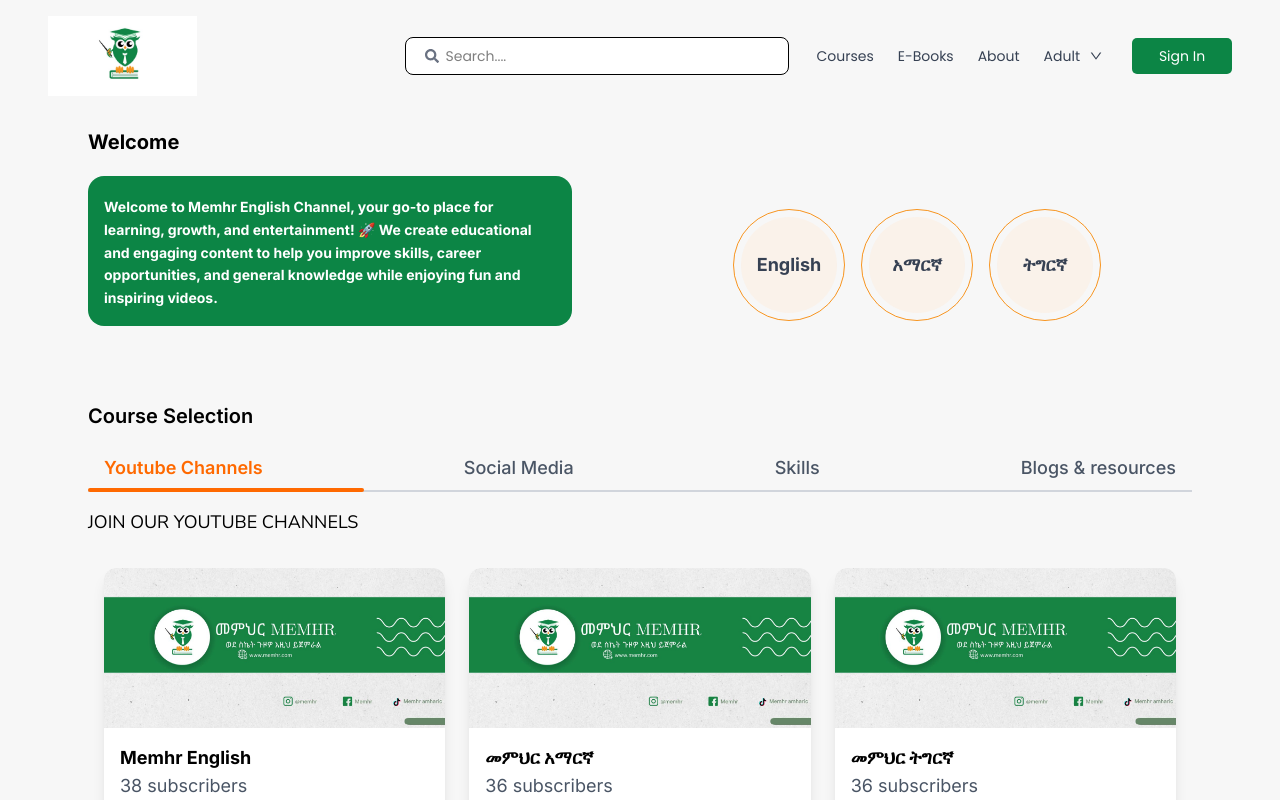
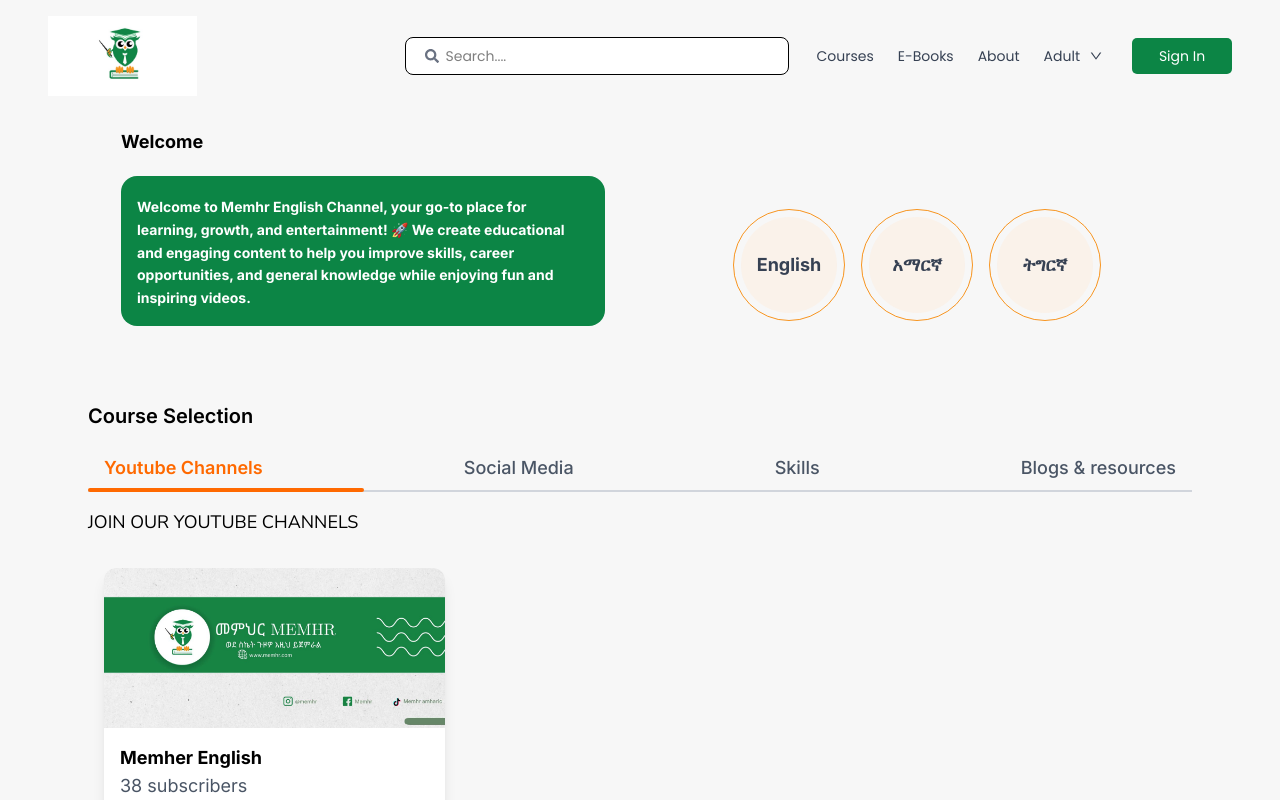
Before and after one commit to tsizion/memhr, a React (Vite) app: page / in a window 1280 px wide. Shown: the top 800 px of the page. Built offline with nearby package versions, Linux system fonts and the light colour scheme.

Commit message:
spelling

```diff
--- a/src/Components/LandingPage/Intro.jsx
+++ b/src/Components/LandingPage/Intro.jsx
@@ -4,11 +4,11 @@
 
 const Intro = () => {
   return (
-    <div className="flex gap-1 h-auto justify-center items-center">
-      <div className="w-1/2 text-white text-xl font-bold">
+    <div className="flex gap-1 h-auto justify-center items-stretch">
+      <div className="w-1/2 text-white text-xl font-bold flex items-center justify-center">
         <Welcome />
       </div>
-      <div className="w-1/2 md:mt-14 flex items-start justify-center text-white font-bold">
+      <div className="w-1/2 md:mt-14 flex items-center justify-center text-white font-bold">
         <LanguageCirclesContainer />
       </div>
     </div>
--- a/src/Components/LandingPage/Welcome.jsx
+++ b/src/Components/LandingPage/Welcome.jsx
@@ -33,7 +33,9 @@
 
   return (
     <div className="flex flex-col w-[88%]">
-      <h1 className="text-black">{translations[language].welcome}</h1>
+      <h1 className="text-black text-sm md:text-lg whitespace-nowrap">
+        {translations[language].welcome}
+      </h1>
       <div className="h-auto rounded-2xl bg-primary w-full my-5 px-4 py-4">
         <h3 className="mb-1 text-lg xsm:text-[10px] font-body ">
           {translations[language].teacher}
--- a/src/Components/Youtube/YoutubeComponent.jsx
+++ b/src/Components/Youtube/YoutubeComponent.jsx
@@ -6,12 +6,13 @@
 const youtubeChannels = [
   {
     id: "UC_x5XG1OV2P6uZZ5FSM9Ttw",
-    name: "Memhr English",
+    name: "Memher English",
     subscribers: "38 subscribers",
     description:
-      "Welcome to Memhr English! Your place for learning, growth, and entertainment. 🚀",
+      "Welcome to Memher English! Your place for learning, growth, and entertainment. 🚀",
     cover: amharicbanner,
     path: "/englishChannel",
+    lang: "en",
   },
   {
     id: "UC29ju8bIPH5as8OGnQzwJyA",
@@ -21,6 +22,7 @@
       "🤗 እንኳን ወደ መምህር የአማርኛ ቻናል በደህና መጡ! የመማር፣ የእድገት እና የመዝናኛ ቦታዎ! 🚀",
     cover: amharicbanner,
     path: "/amharicChannel",
+    lang: "am",
   },
   {
     id: "UCFbNIlppjAuEX4znoulh0Cw",
@@ -29,6 +31,7 @@
     description: "🤗 እንቋዕ ናብ መምህር ትግርኛ ብደሓን መጻእኩም! ንመምሃሪን ዕብየትን መዘናግዕን ቦታኻ",
     cover: amharicbanner,
     path: "/tigrinyaChannel",
+    lang: "ti",
   },
 ];
 
@@ -44,9 +47,14 @@
       title: "የዩቲዩብ ቻናላችንን ይቀላቀሉ",
     },
     ti: {
-      title: " ኣብ የዩቲዩብ ቻነላትና ተጸንበሩ",
+      title: "ኣብ የዩቲዩብ ቻነላትና ተጸንበሩ",
     },
   };
+
+  // Filter channels based on the current language
+  const filteredChannels = youtubeChannels.filter(
+    (channel) => channel.lang === language
+  );
 
   return (
     <>
@@ -54,7 +62,7 @@
         {translations[language].title}
       </h2>
       <div className="grid grid-cols-1 md:grid-cols-3 gap-6 p-4">
-        {youtubeChannels.map((channel) => (
+        {filteredChannels.map((channel) => (
           <div
             key={channel.id}
             onClick={() => navigate(channel.path)}
--- a/src/layouts/MobileMenu.jsx
+++ b/src/layouts/MobileMenu.jsx
@@ -1,10 +1,47 @@
-import React from "react";
-import { AiOutlineClose } from "react-icons/ai";
+import React, { useState } from "react";
+import { AiOutlineClose, AiOutlineDown } from "react-icons/ai";
 import { FaSearch } from "react-icons/fa";
 import { Link } from "react-router-dom";
 import { logo } from "../assets";
 
-const MobileMenu = ({ isOpen, toggleMenu }) => {
+const MobileMenu = ({ isOpen, toggleMenu, language }) => {
+  const [isDropdownOpen, setIsDropdownOpen] = useState(false);
+
+  // Translations for the mobile menu (same as desktop)
+  const translations = {
+    en: {
+      courses: "Courses",
+      ebooks: "E-Books",
+      about: "About",
+      adult: "Adult",
+      kid: "Kid",
+      signIn: "Sign In",
+      searchPlaceholder: "Search....",
+    },
+    am: {
+      courses: "ኮርሶች",
+      ebooks: "ኢ-መጽሓፍ",
+      about: "ስለእኛ",
+      adult: "ለአዋቂ",
+      kid: "ለልጅ",
+      signIn: "ግባ",
+      searchPlaceholder: "ፈልግ....",
+    },
+    ti: {
+      courses: "ኮርሳት",
+      ebooks: "ኢ-መጽሓፍ",
+      about: "ብዛዕባና ዝምልከት",
+      adult: "ንዓቢ ሰብ",
+      kid: "ህፃውንቲ",
+      signIn: "ግባ",
+      searchPlaceholder: "ፈልግ....",
+    },
+  };
+
+  // Default language fallback to 'en' if language is undefined or invalid
+  const currentLanguage = translations[language] ? language : "en";
+  const t = translations[currentLanguage];
+
   return (
     <div
       className={`fixed top-0 left-0 h-full w-2/3 bg-[#1a1a1a] text-white transform transition-all duration-300 ${
@@ -29,7 +66,7 @@
         <FaSearch className="absolute left-6 top-1/2 transform -translate-y-1/2 text-gray-500" />
         <input
           type="text"
-          placeholder="Search..."
+          placeholder={t.searchPlaceholder}
           className="w-full pl-10 pr-4 py-2 border rounded-lg focus:outline-none focus:ring focus:ring-blue-300"
         />
       </div>
@@ -40,45 +77,72 @@
           <Link
             to="/"
             onClick={toggleMenu}
-            className="block hover:text-blue-400"
+            className="text-gray-700 hover:text-blue-500 transition"
           >
-            Home
+            {t.courses}
           </Link>
         </li>
         <li>
           <Link
             to="/"
             onClick={toggleMenu}
-            className="block hover:text-blue-400"
+            className="text-gray-700 hover:text-blue-500 transition"
           >
-            About
+            {t.ebooks}
           </Link>
         </li>
         <li>
           <Link
             to="/"
             onClick={toggleMenu}
-            className="block hover:text-blue-400"
+            className="text-gray-700 hover:text-blue-500 transition"
           >
-            Services
+            {t.about}
+          </Link>
+        </li>
+
+        {/* Dropdown for Adult/Kid */}
+        <li className="relative">
+          <button
+            onClick={() => setIsDropdownOpen(!isDropdownOpen)}
+            className="flex items-center text-gray-700 hover:text-blue-500 transition"
+          >
+            {t.adult} <AiOutlineDown className="ml-1" />
+          </button>
+          {isDropdownOpen && (
+            <ul className="absolute top-full mt-2 bg-white shadow-lg rounded-lg py-2 w-full">
+              <li>
+                <Link
+                  to="/"
+                  onClick={toggleMenu}
+                  className="block px-4 py-2 text-gray-700 hover:bg-blue-100 hover:text-blue-500 transition"
+                >
+                  {t.kid}
                 </Link>
               </li>
               <li>
                 <Link
                   to="/"
                   onClick={toggleMenu}
-            className="block hover:text-blue-400"
+                  className="block px-4 py-2 text-gray-700 hover:bg-blue-100 hover:text-blue-500 transition"
                 >
-            Blog
+                  {t.adult}
                 </Link>
               </li>
+            </ul>
+          )}
+        </li>
+
+        {/* Sign In Button */}
         <li>
           <Link
             to="/"
             onClick={toggleMenu}
-            className="block hover:text-blue-400"
+            className="text-gray-700 hover:text-blue-500 transition"
           >
-            Contact
+            <button className="w-[100px] bg-primary px-3 py-2 rounded-[5px] text-white hover:bg-primary-light">
+              {t.signIn}
+            </button>
           </Link>
         </li>
       </ul>
```
Lines whose indentation alone changed are shown as unchanged.
